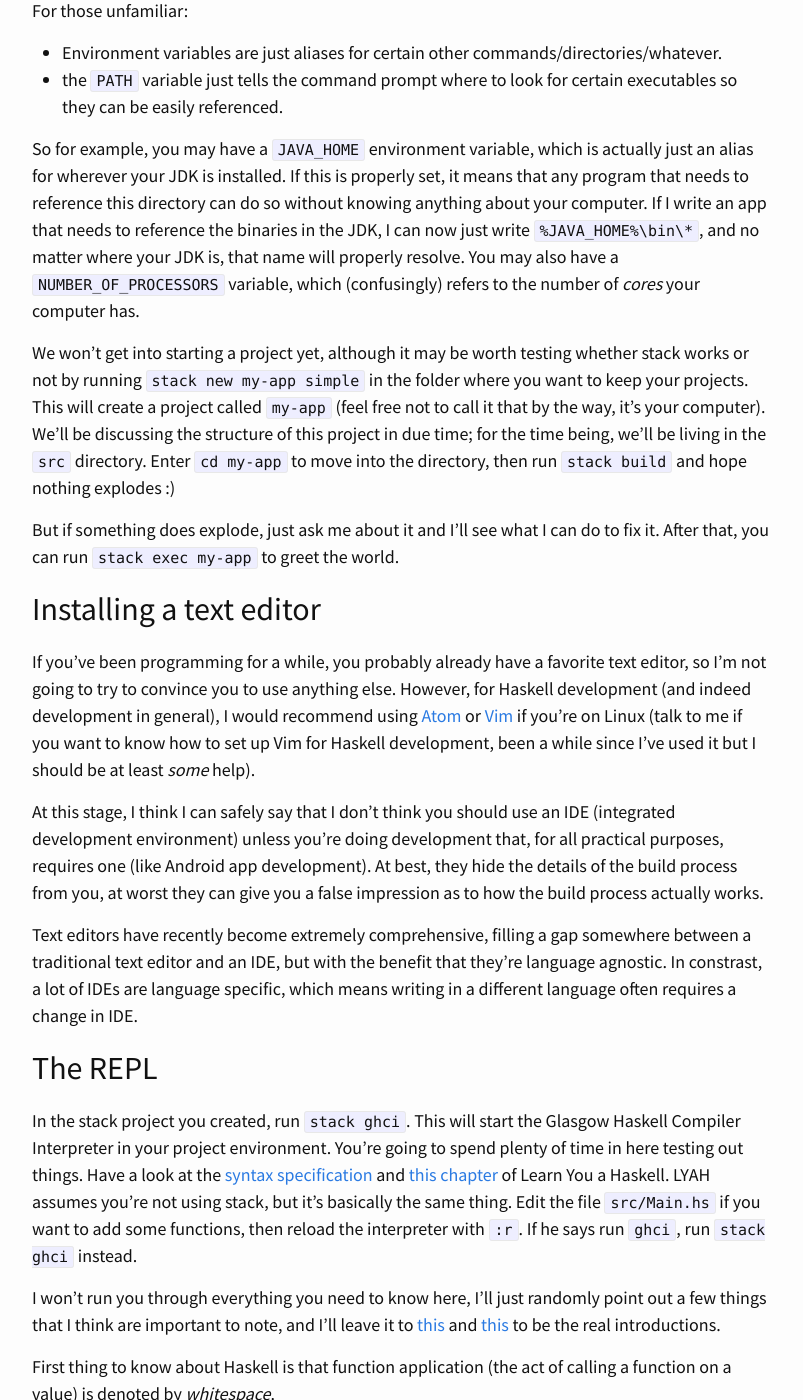
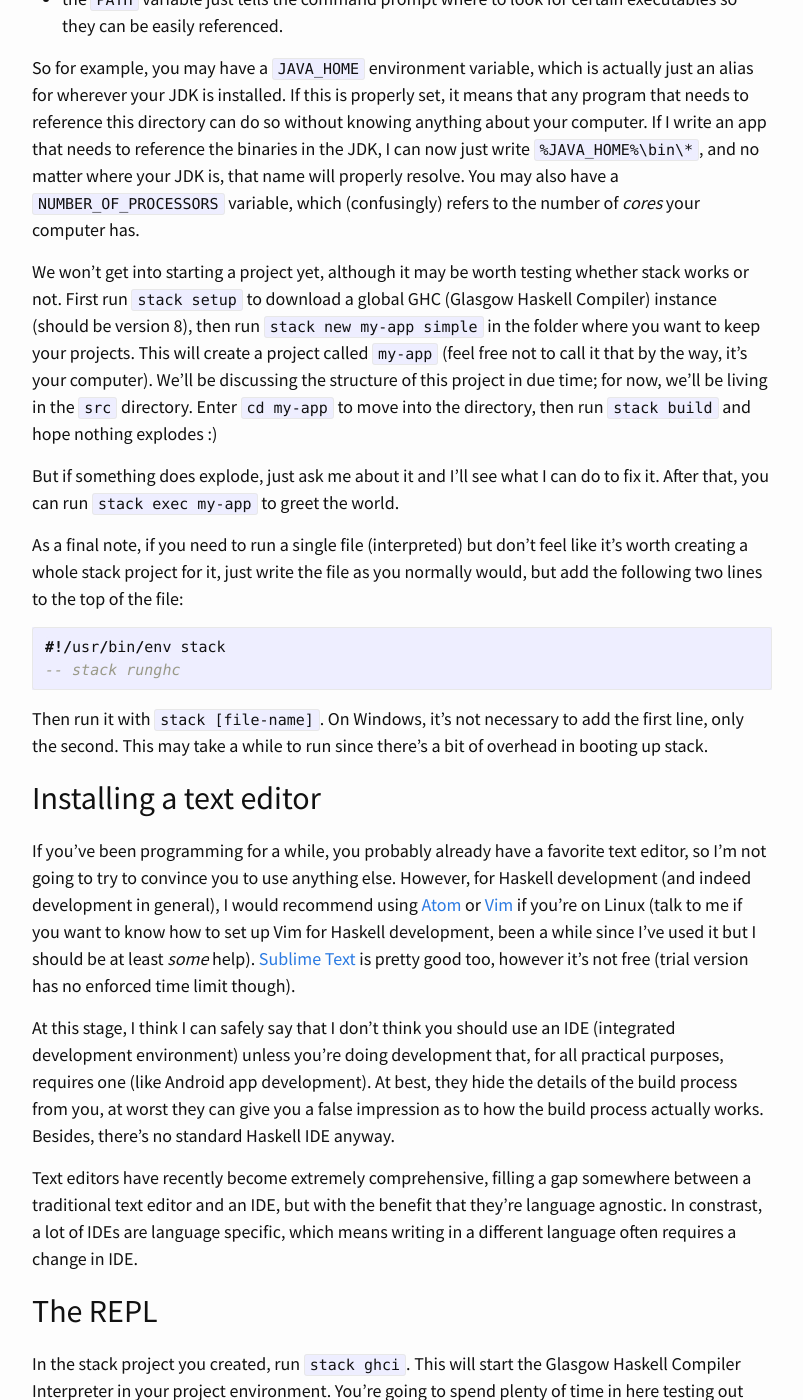
Before and after one commit to MU-CS225-Haskell/MU-CS225-Haskell.github.io, a Jekyll site: the page built from _posts/00-00-01-getting-started.markdown, in a window 1280 px wide and 1400 px high, scrolled down 1503 px. Shown: the whole window, without its empty margins (238-1041 px from the left). Built offline with Jekyll 4.4.1, drawn with Linux system fonts in a browser that asks for light colours; formulas are drawn with MathJax 3; some of the changed text lies outside the part shown.

Commit message:
Various misc changes/fixes

````diff
--- a/_posts/00-00-01-getting-started.markdown
+++ b/_posts/00-00-01-getting-started.markdown
@@ -65,15 +61,29 @@ a `NUMBER_OF_PROCESSORS` variable, which (confusingly) refers to the number of
 *cores* your computer has.
 
 We won't get into starting a project yet, although it may be worth testing
-whether stack works or not by running `stack new my-app simple` in the folder
-where you want to keep your projects. This will create a project called `my-app`
-(feel free not to call it that by the way, it's your computer). We'll be
-discussing the structure of this project in due time; for the time being, we'll
-be living in the `src` directory. Enter `cd my-app` to move into the directory,
-then run `stack build` and hope nothing explodes :)
+whether stack works or not. First run `stack setup` to download a global GHC
+(Glasgow Haskell Compiler) instance (should be version 8), then run
+`stack new my-app simple` in the folder where you want to keep your projects.
+This will create a project called `my-app` (feel free not to call it that by the
+way, it's your computer). We'll be discussing the structure of this project in
+due time; for now, we'll be living in the `src` directory. Enter `cd my-app` to
+move into the directory, then run `stack build` and hope nothing explodes :)
 
 But if something does explode, just ask me about it and I'll see what I can do
 to fix it. After that, you can run `stack exec my-app` to greet the world.
+
+As a final note, if you need to run a single file (interpreted) but don't feel
+like it's worth creating a whole stack project for it, just write the file as
+you normally would, but add the following two lines to the top of the file:
+
+```haskell
+#!/usr/bin/env stack
+-- stack runghc
+```
+
+Then run it with `stack [file-name]`. On Windows, it's not necessary to add
+the first line, only the second. This may take a while to run since there's a
+bit of overhead in booting up stack.
 
 ## Installing a text editor
 
@@ -83,13 +93,15 @@ However, for Haskell development (and indeed development in general), I would
 recommend using [Atom](https://atom.io/) or [Vim](http://www.vim.org/) if you're
 on Linux (talk to me if you want to know how to set up Vim for Haskell
 development, been a while since I've used it but I should be at least *some*
-help).
+help). [Sublime Text](https://www.sublimetext.com/) is pretty good too, however
+it's not free (trial version has no enforced time limit though).
 
 At this stage, I think I can safely say that I don't think you should use an IDE
 (integrated development environment) unless you're doing development that, for
 all practical purposes, requires one (like Android app development). At best,
 they hide the details of the build process from you, at worst they can give you
-a false impression as to how the build process actually works.
+a false impression as to how the build process actually works. Besides, there's
+no standard Haskell IDE anyway.
 
 Text editors have recently become extremely comprehensive, filling a gap
 somewhere between a traditional text editor and an IDE, but with the benefit
````
Also changed, not shown: other parts of _posts/00-00-01-getting-started.markdown (+1 -5 lines), _pages/04-practical-haskell.md (+7 -4 lines).
